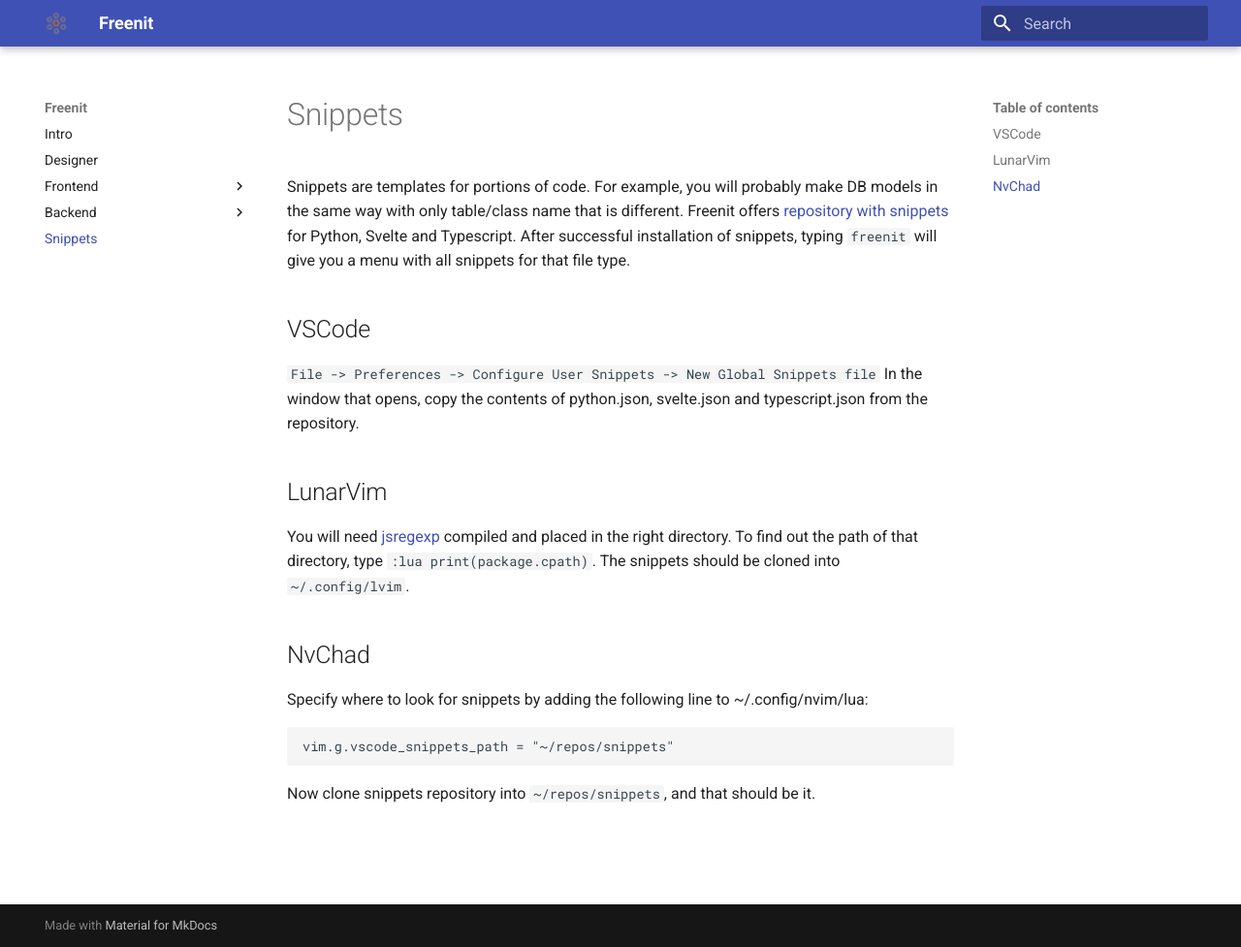
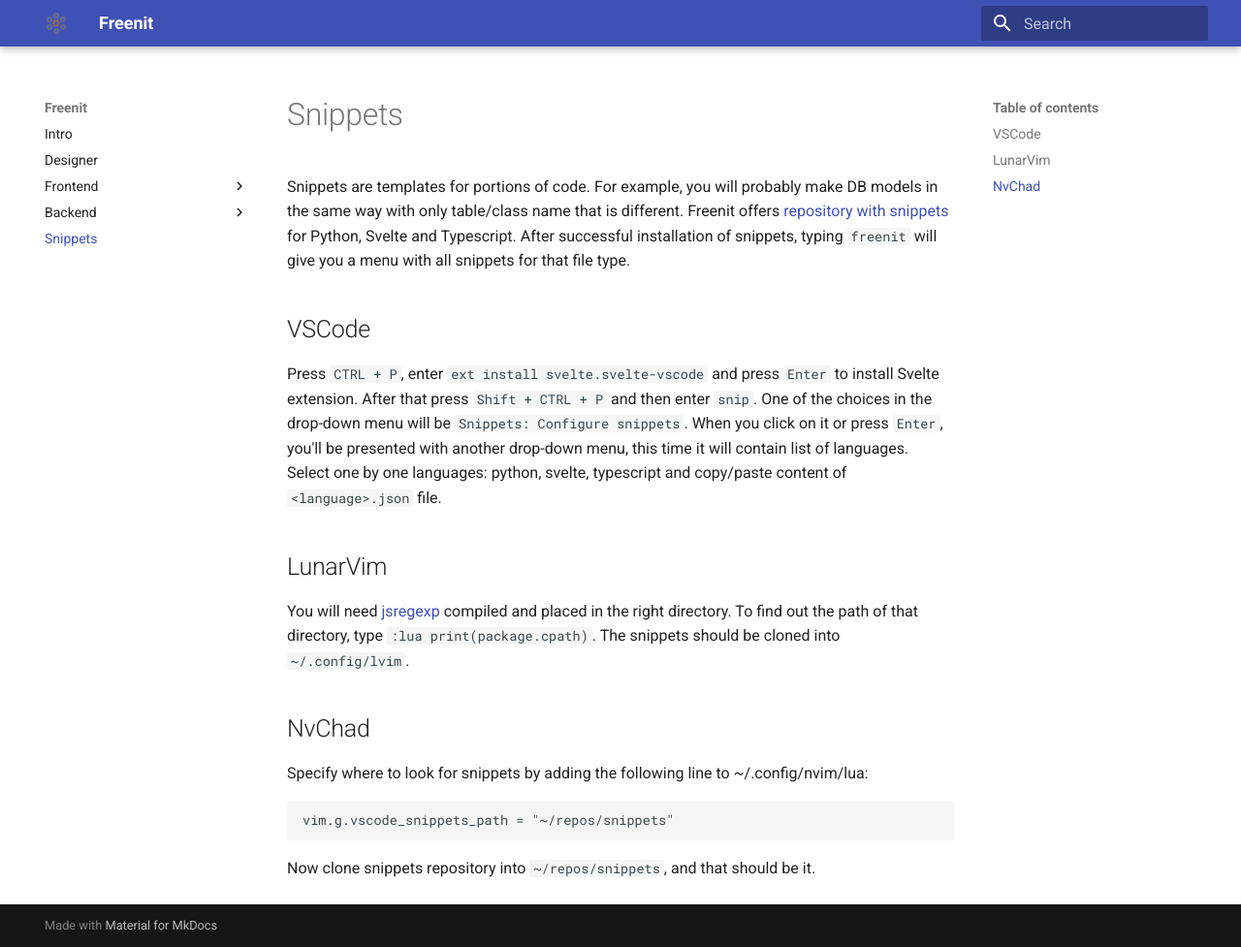
Before and after one commit to freenit-framework/doc, an MkDocs documentation site: the page built from docs/snippets.md, in a window 1280 px wide and 977 px high. Shown: the whole window at 97% size. Built offline with MkDocs 1.6.1 and Material for MkDocs 9.7.7, drawn with Linux system fonts in a browser that asks for light colours.

Commit message:
VSCode snippets

```diff
--- a/docs/snippets.md
+++ b/docs/snippets.md
@@ -8,9 +8,12 @@ for Python, Svelte and Typescript. After successful installation of snippets, ty
 
 ## VSCode
 
-`File -> Preferences -> Configure User Snippets -> New Global Snippets file`
-In the window that opens, copy the contents of python.json, svelte.json and
-typescript.json from the repository.
+Press `CTRL + P`, enter `ext install svelte.svelte-vscode` and press `Enter` to
+install Svelte extension. After that press `Shift + CTRL + P` and then enter `snip`.
+One of the choices in the drop-down menu will be `Snippets: Configure snippets`. When
+you click on it or press `Enter`, you'll be presented with another drop-down menu,
+this time it will contain list of languages. Select one by one languages: python,
+svelte, typescript and copy/paste content of `<language>.json` file.
 
 ## LunarVim
 
```
